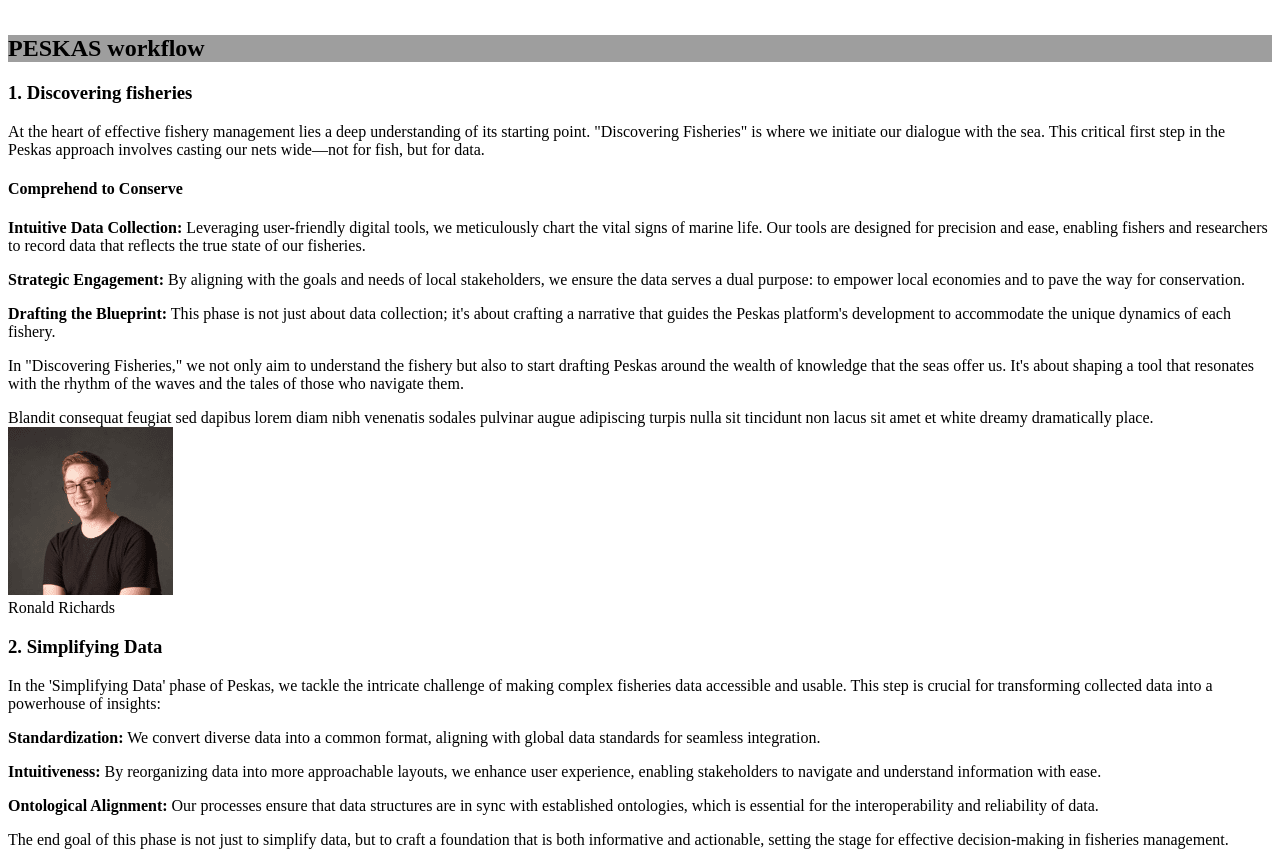
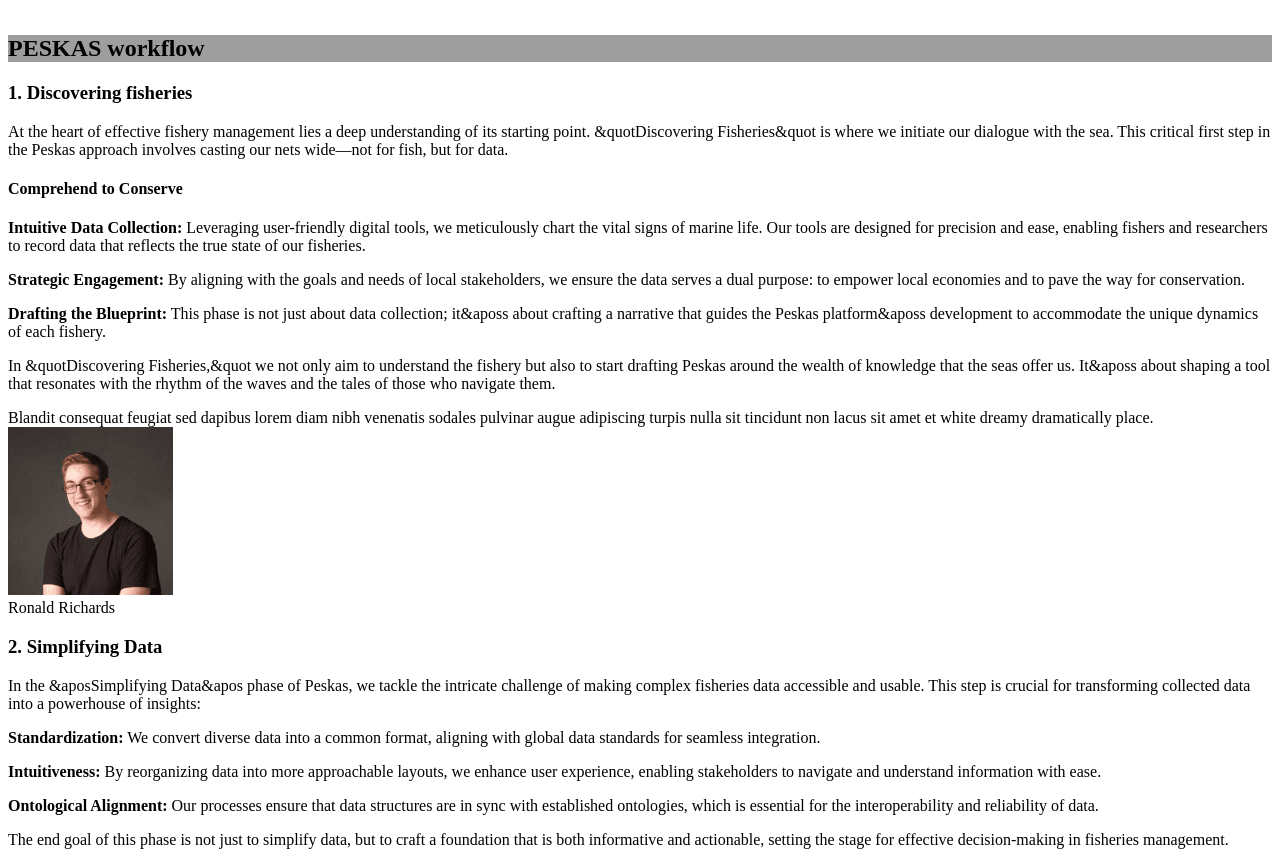
Before and after one commit to WorldFishCenter/peskas.show, a Next.js app: page /how-works in a window 1280 px wide. Shown: the part 880-1743 px from the top of the page. Built offline with nearby package versions, Linux system fonts and the light colour scheme; grey boxes are pictures that could not be loaded.

Commit message:
convert ascii

```diff
--- a/pages/how-works.js
+++ b/pages/how-works.js
@@ -25,12 +25,12 @@ function BlogSingle() {
                                     <div className="single-detail mt-50">
                                         <p />
                                         <h3>1. Discovering fisheries</h3>
-                                        <p>At the heart of effective fishery management lies a deep understanding of its starting point. "Discovering Fisheries" is where we initiate our dialogue with the sea. This critical first step in the Peskas approach involves casting our nets wide—not for fish, but for data.</p>
+                                        <p>At the heart of effective fishery management lies a deep understanding of its starting point. &quotDiscovering Fisheries&quot is where we initiate our dialogue with the sea. This critical first step in the Peskas approach involves casting our nets wide—not for fish, but for data.</p>
                                         <h4>Comprehend to Conserve</h4>
                                         <p><strong>Intuitive Data Collection:</strong> Leveraging user-friendly digital tools, we meticulously chart the vital signs of marine life. Our tools are designed for precision and ease, enabling fishers and researchers to record data that reflects the true state of our fisheries.</p>
                                         <p><strong>Strategic Engagement:</strong> By aligning with the goals and needs of local stakeholders, we ensure the data serves a dual purpose: to empower local economies and to pave the way for conservation.</p>
-                                        <p><strong>Drafting the Blueprint:</strong> This phase is not just about data collection; it's about crafting a narrative that guides the Peskas platform's development to accommodate the unique dynamics of each fishery.</p>
-                                        <p>In "Discovering Fisheries," we not only aim to understand the fishery but also to start drafting Peskas around the wealth of knowledge that the seas offer us. It's about shaping a tool that resonates with the rhythm of the waves and the tales of those who navigate them.</p>                                        <p />
+                                        <p><strong>Drafting the Blueprint:</strong> This phase is not just about data collection; it&aposs about crafting a narrative that guides the Peskas platform&aposs development to accommodate the unique dynamics of each fishery.</p>
+                                        <p>In &quotDiscovering Fisheries,&quot we not only aim to understand the fishery but also to start drafting Peskas around the wealth of knowledge that the seas offer us. It&aposs about shaping a tool that resonates with the rhythm of the waves and the tales of those who navigate them.</p>                                        <p />
                                         <div className="box-quote">
                                             <div className="text-quote">Blandit consequat feugiat sed dapibus lorem diam nibh venenatis sodales pulvinar augue adipiscing turpis nulla sit tincidunt non lacus sit amet et white dreamy dramatically place.</div>
                                             <div className="box-user">
@@ -39,7 +39,7 @@ function BlogSingle() {
                                         </div>
                                         <p />
                                         <h3>2. Simplifying Data</h3>
-                                        <p> In the 'Simplifying Data' phase of Peskas, we tackle the intricate challenge of making complex fisheries data accessible and usable. This step is crucial for transforming collected data into a powerhouse of insights:</p>
+                                        <p> In the &aposSimplifying Data&apos phase of Peskas, we tackle the intricate challenge of making complex fisheries data accessible and usable. This step is crucial for transforming collected data into a powerhouse of insights:</p>
                                         <p><strong>Standardization:</strong> We convert diverse data into a common format, aligning with global data standards for seamless integration.</p>
                                         <p><strong>Intuitiveness:</strong> By reorganizing data into more approachable layouts, we enhance user experience, enabling stakeholders to navigate and understand information with ease.</p>
                                         <p><strong>Ontological Alignment:</strong> Our processes ensure that data structures are in sync with established ontologies, which is essential for the interoperability and reliability of data.</p>
```
